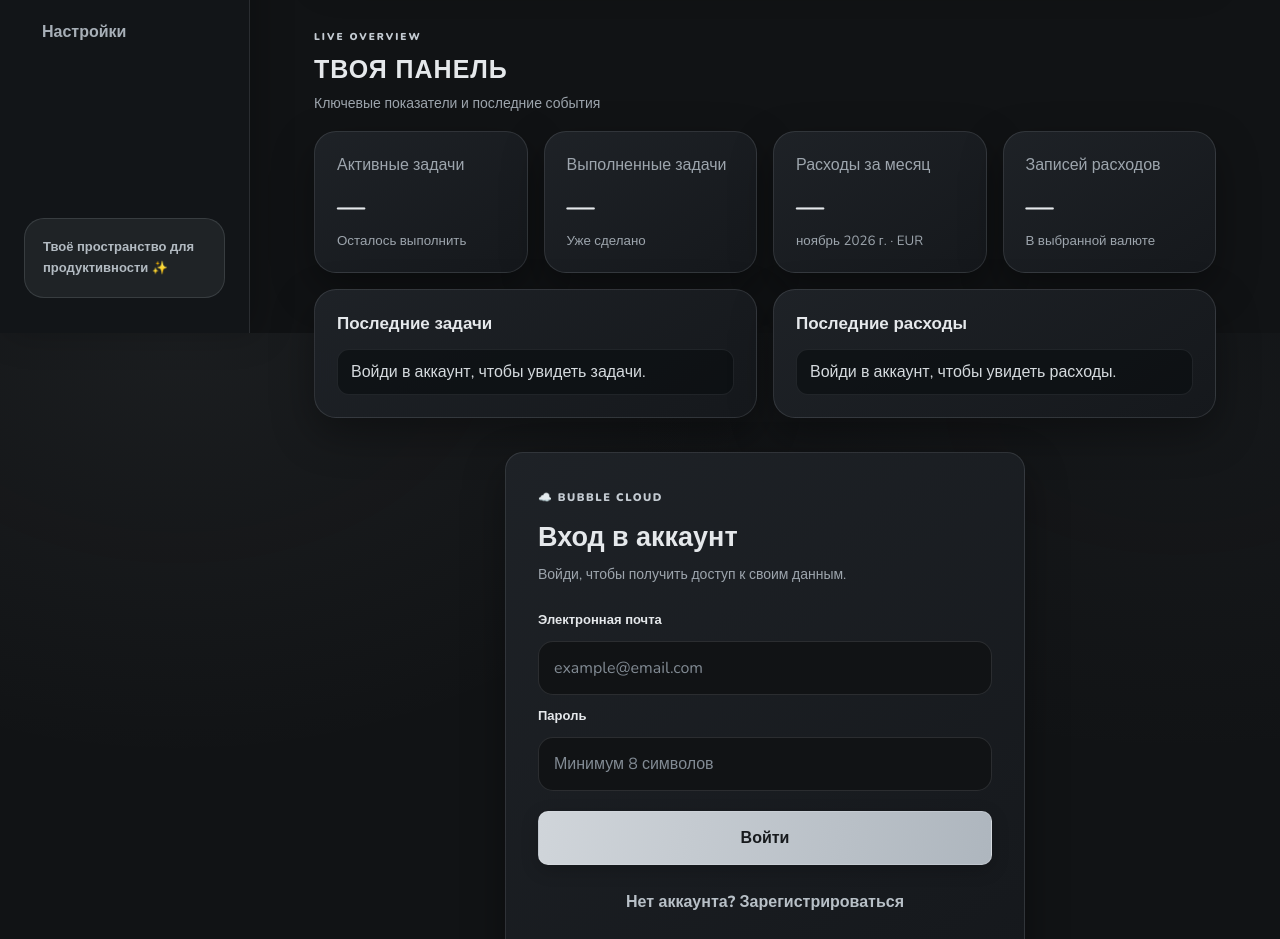
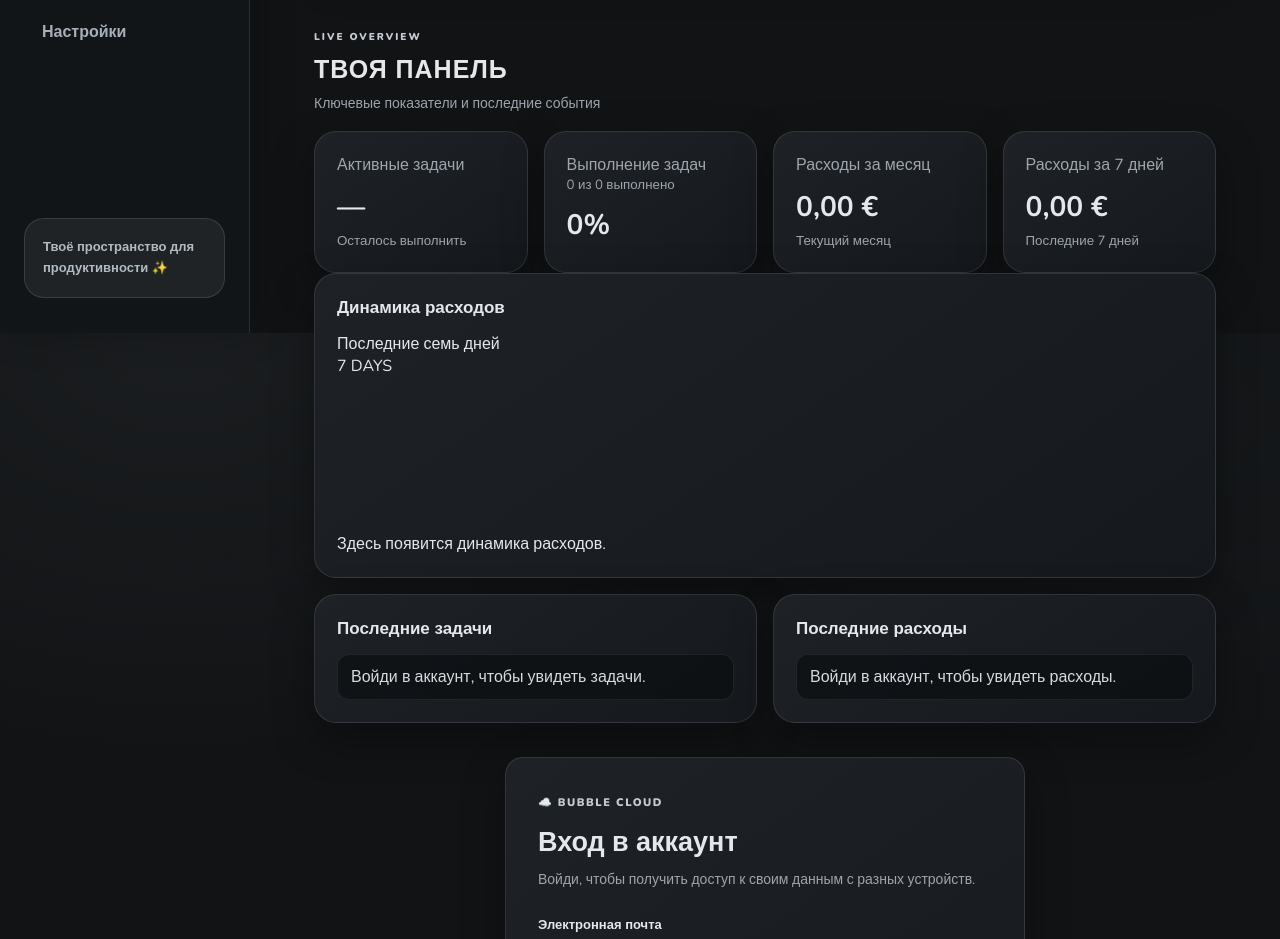
Before and after one commit to n1euro/bubble-tools, a plain HTML site: page index.html in a window 1280 px wide. Shown: the part 467-1406 px from the top of the page. Drawn offline with nearby package versions, Linux system fonts and the light colour scheme.

Commit message:
Expand dashboard 2.0 widgets

```diff
--- a/index.html
+++ b/index.html
@@ -5,7 +5,7 @@
     <meta charset="UTF-8">
     <meta name="viewport" content="width=device-width, initial-scale=1.0">
     <title>Bubble Tools</title>
-    <link rel="stylesheet" href="style.css?v=2.0.5">
+    <link rel="stylesheet" href="style.css?v=2.0.6">
 </head>
 <body>
 
@@ -56,12 +56,43 @@
             <!-- BUBBLE DASHBOARD -->
 <section class="dashboard-section" id="dashboard">
  <div class="dashboard-heading"><span>LIVE OVERVIEW</span><h2>ТВОЯ ПАНЕЛЬ</h2><p>Ключевые показатели и последние события</p></div>
- <div class="dashboard-grid">
-  <article class="dashboard-card"><span>Активные задачи</span><strong id="dashboard-active-tasks">0</strong><small>Осталось выполнить</small></article>
-  <article class="dashboard-card"><span>Выполненные задачи</span><strong id="dashboard-done-tasks">0</strong><small>Уже сделано</small></article>
-  <article class="dashboard-card"><span>Расходы за месяц</span><strong id="dashboard-month-expenses">0,00 €</strong><small id="dashboard-month-label">Текущий месяц</small></article>
-  <article class="dashboard-card"><span>Записей расходов</span><strong id="dashboard-expense-count">0</strong><small>В выбранной валюте</small></article>
+
+ <div class="dashboard-grid dashboard-grid-v2">
+  <article class="dashboard-card">
+   <span>Активные задачи</span>
+   <strong id="dashboard-active-tasks">0</strong>
+   <small>Осталось выполнить</small>
+  </article>
+  <article class="dashboard-card dashboard-progress-card">
+   <div class="dashboard-progress-copy">
+    <span>Выполнение задач</span>
+    <small id="dashboard-progress-caption">0 из 0 выполнено</small>
+   </div>
+   <div class="dashboard-progress-ring" id="dashboard-progress-ring" role="img" aria-label="Прогресс выполнения задач">
+    <div class="dashboard-progress-inner"><strong id="dashboard-progress-percent">0%</strong></div>
+   </div>
+  </article>
+  <article class="dashboard-card">
+   <span>Расходы за месяц</span>
+   <strong id="dashboard-month-expenses">0,00 €</strong>
+   <small id="dashboard-month-change">Текущий месяц</small>
+  </article>
+  <article class="dashboard-card">
+   <span>Расходы за 7 дней</span>
+   <strong id="dashboard-week-expenses">0,00 €</strong>
+   <small id="dashboard-week-change">Последние 7 дней</small>
+  </article>
  </div>
+
+ <article class="dashboard-panel dashboard-mini-chart-panel">
+  <div class="dashboard-panel-heading">
+   <div><h3>Динамика расходов</h3><p>Последние семь дней</p></div>
+   <span class="dashboard-chart-tag">7 DAYS</span>
+  </div>
+  <div class="dashboard-mini-chart-wrap"><canvas id="dashboard-weekly-chart" aria-label="Расходы за последние семь дней" role="img"></canvas></div>
+  <p class="dashboard-chart-caption" id="dashboard-weekly-caption">Здесь появится динамика расходов.</p>
+ </article>
+
  <div class="dashboard-lower">
   <article class="dashboard-panel"><h3>Последние задачи</h3><ul id="dashboard-recent-tasks" class="dashboard-list"><li>Войди в аккаунт, чтобы увидеть задачи.</li></ul></article>
   <article class="dashboard-panel"><h3>Последние расходы</h3><ul id="dashboard-recent-expenses" class="dashboard-list"><li>Войди в аккаунт, чтобы увидеть расходы.</li></ul></article>
@@ -458,6 +489,6 @@
 <script src="supabase-config.js"></script>
 
 <!-- Основной JavaScript -->
-<script src="script.js?v=2.0.5"></script>
+<script src="script.js?v=2.0.6"></script>
 </body>
 </html>
```
